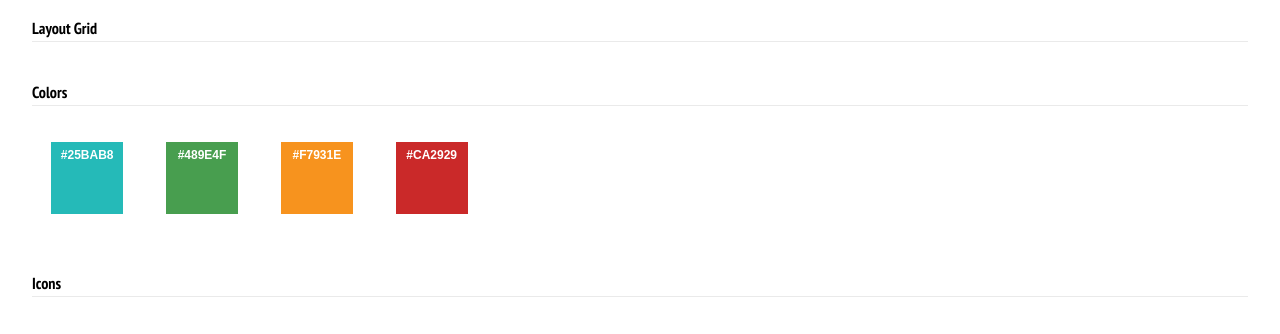
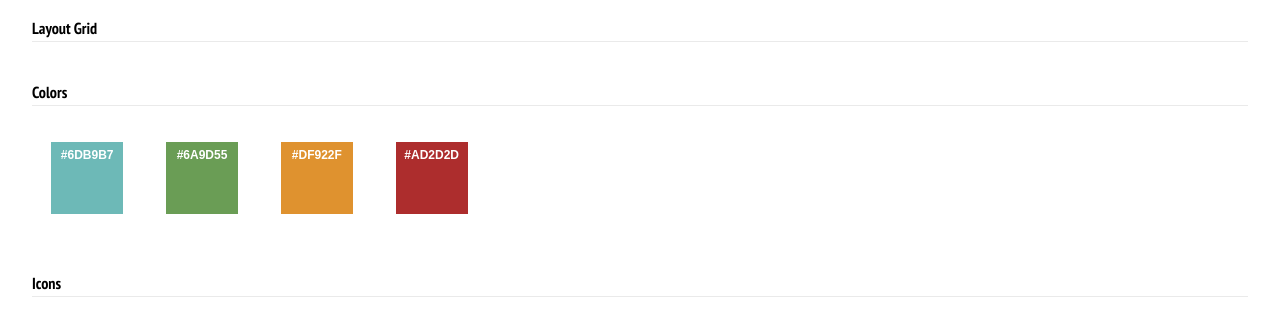
Before and after one commit to earenson/civicapps-refresh, a plain HTML site: page styleguide/index.htm in a window 1280 px wide. Shown: the part 100-434 px from the top of the page. Drawn offline with nearby package versions, Linux system fonts and the light colour scheme.

Commit message:
Fixed colors

```diff
--- a/styleguide/index.htm
+++ b/styleguide/index.htm
@@ -15,10 +15,10 @@
 		<section id="colors">
 			<h4>Colors</h2>
 			<ul>
-				<li class="square aqua">#25BAB8</li>
-				<li class="square green">#489E4F</li>
-				<li class="square orange">#F7931E</li>
-				<li class="square red">#CA2929</li>
+				<li class="square aqua">#6DB9B7</li>
+				<li class="square green">#6A9D55</li>
+				<li class="square orange">#DF922F</li>
+				<li class="square red">#AD2D2D</li>
 			</ul>
 		</section>
 		<section id="icons">
--- a/styleguide/style.css
+++ b/styleguide/style.css
@@ -49,10 +49,10 @@ a{
 
 /* Colors */
 .square{width:60px; height: 60px; text-align: center; padding: 6px; font-size: 12px; font-weight: bold; color: #FFF;}
-.aqua{background-color: #25bab8}
-.orange{background-color: #f7931e}
-.green{background-color: #489e4f}
-.red{background-color: #ca2929}
+.aqua{background-color: #6DB9B7}
+.orange{background-color: #DF922F}
+.green{background-color: #6A9D55}
+.red{background-color: #AD2D2D}
 
 .shadow-light{
   -moz-box-shadow:    0px 0px 8px 2px #c9c9c9;
```
